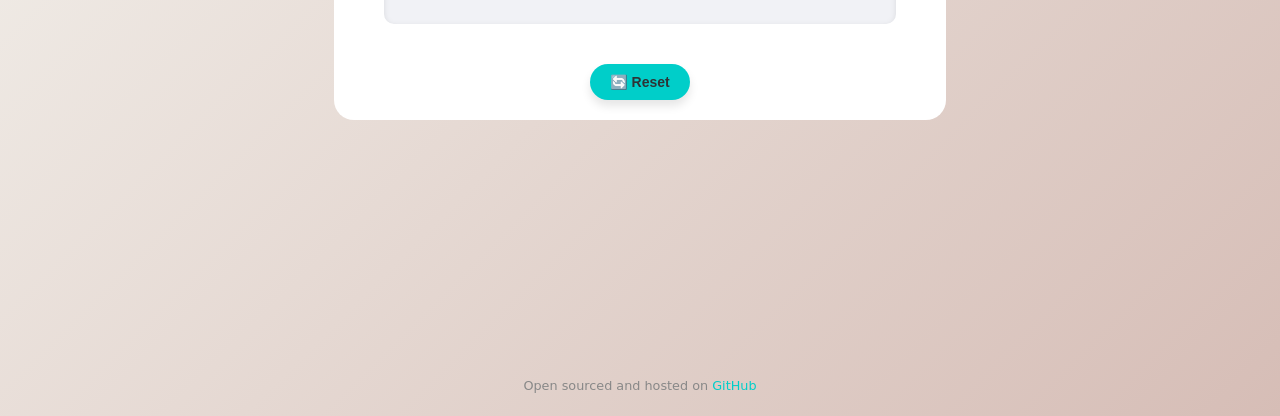
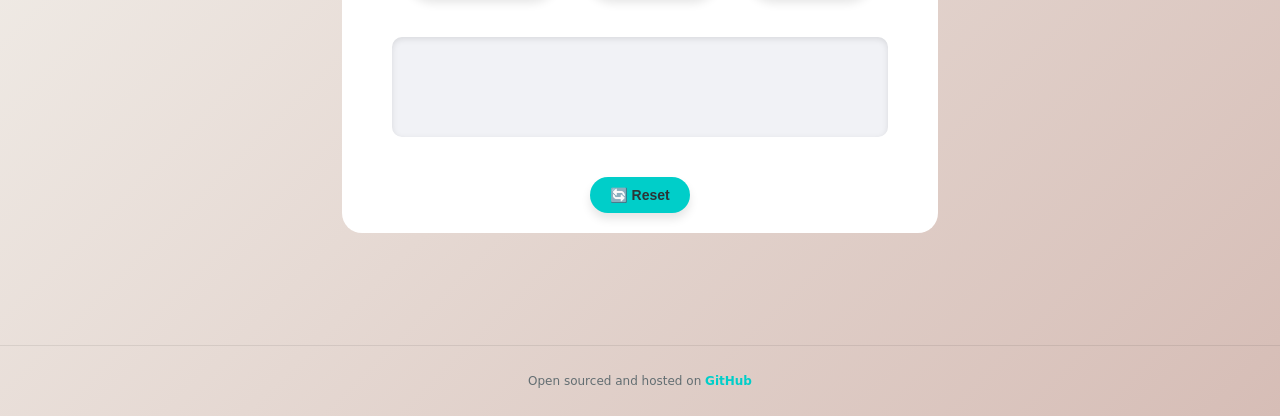
Before and after one commit to KhethiweDlamini/triples_ice_breaker, a plain HTML site: page index.html in a window 1280 px wide. Shown: the part 384-800 px from the top of the page. Drawn offline with Linux system fonts and the light colour scheme.

Commit message:
update main page and styling

```diff
--- a/index.html
+++ b/index.html
@@ -7,6 +7,7 @@
   <link rel="stylesheet" href="styles.css" />
 </head>
 <body>
+  <div class="main">
     <div class="instructions-wrapper">
       <button id="infoBtn">❔</button>
       <div id="instructionsBox" class="hidden">
@@ -16,6 +17,7 @@
         <p>Use it to break the ice or start a team chat!</p>
       </div>
     </div>
+
     <div class="container">
       <h1 class="game-title">Triple S</h1>
       <h2>Choose Your Vibe</h2>
@@ -27,10 +29,13 @@
       <p id="questionOutput"></p>
       <button id="resetBtn" class="reset-button">🔄 Reset</button>
     </div>
+  </div>
+
   <footer>
-    <p>Open sourced and hosted on <a href="https://github.com/KhethiweDlamini/work_ice_breaker_game" target="_blank">GitHub</a></p>
+    <p>Open sourced and hosted on
+      <a href="https://github.com/KhethiweDlamini/work_ice_breaker_game" target="_blank">GitHub</a>
+    </p>
   </footer>
 
   <script src="script.js"></script>
 </body>
-</html>
--- a/styles.css
+++ b/styles.css
@@ -1,13 +1,20 @@
 body {
   font-family: 'Comic Neue', cursive, sans-serif;
-  background: linear-gradient(135deg, #f4f3ee 0%, #d6bdb6 100%);
+  display: flex;
+  flex-direction: column;
+  min-height: 100vh;
   margin: 0;
   padding: 0;
-  min-height: 100vh;
+  background: linear-gradient(135deg, #f4f3ee 0%, #d6bdb6 100%);
+}
+
+.main {
+  flex: 1;
   display: flex;
   flex-direction: column;
   align-items: center;
-  overflow-x: hidden;
+  justify-content: center; /* Vertically center content */
+  padding: 40px 20px;
 }
 
 .container {
@@ -209,15 +216,17 @@ button:hover {
 footer {
   margin-top: auto;
   text-align: center;
-  font-size: 0.8em;
-  padding: 10px 0;
-  color: #888;
+  font-size: 0.75em; /* slightly smaller */
+  padding: 16px 10px;
+  color: #636e72; /* softer gray for contrast */
   background-color: transparent;
+  border-top: 1px solid rgba(0, 0, 0, 0.08);
 }
 
 footer a {
   color: #00cec9;
   text-decoration: none;
+  font-weight: bold;
 }
 
 footer a:hover {
```
Lines whose indentation alone changed are shown as unchanged.
